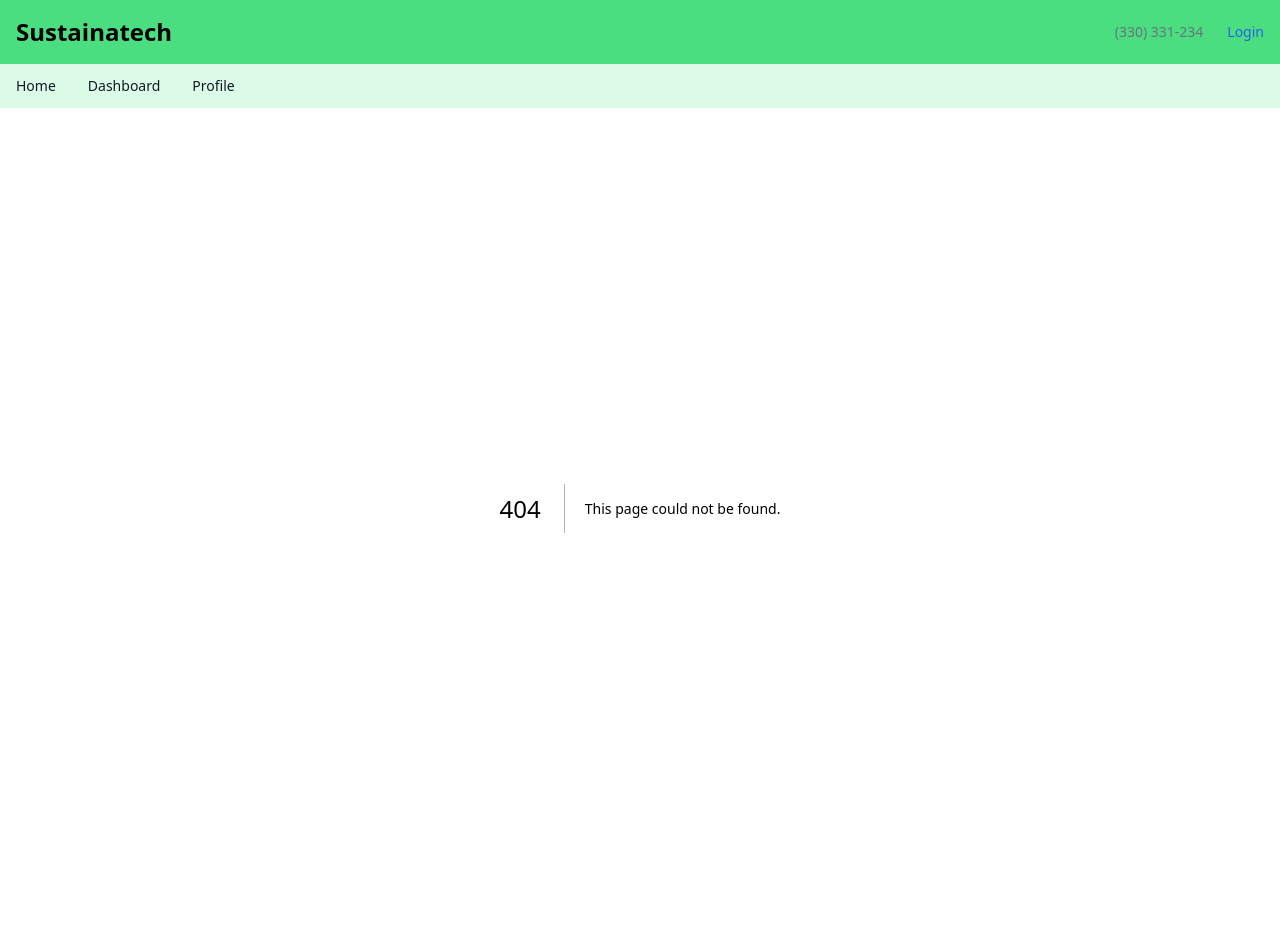
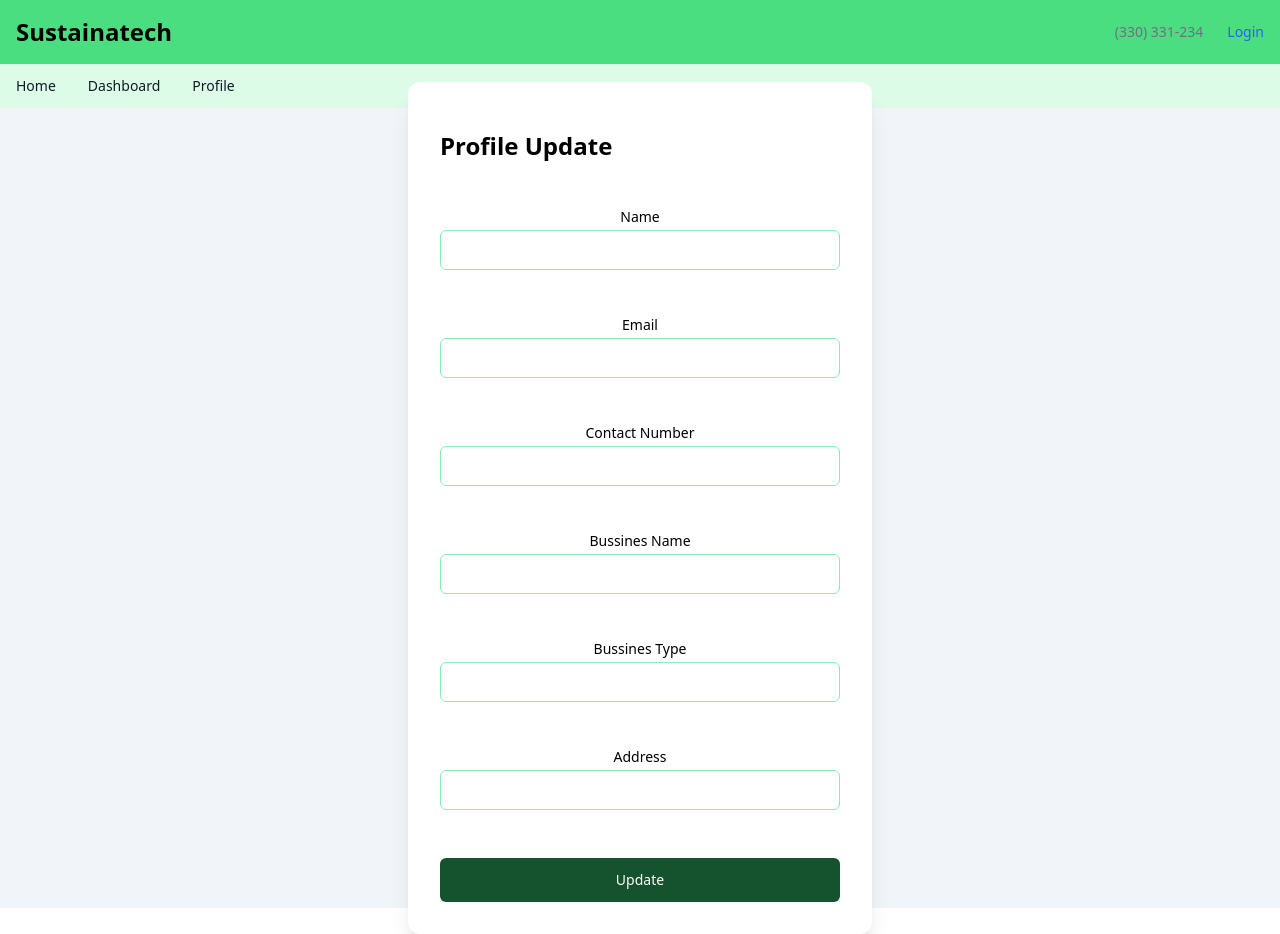
Before and after one commit to TheFerj/sustainatech_realstate_app, a Next.js app: page /pages/editProfile in a window 1280 px wide. Before the commit this address had no page. Before the commit the page ends 908 px from the top, so only its background shows below. Built offline with nearby package versions, Linux system fonts and the light colour scheme; no server answers; the database is empty.

Commit message:
fix profile page

```diff
--- a/app/(auth)/register/form.tsx
+++ b/app/(auth)/register/form.tsx
@@ -6,8 +6,10 @@ import { Input } from '@/components/ui/input';
 import { Label } from '@/components/ui/label';
 import { signIn } from 'next-auth/react';
 import { useState } from 'react';
-
-export const RegisterForm = () => {
+interface RegisterFormProps {
+  names: string;
+}
+export const RegisterForm: React.FC<RegisterFormProps> = ({names}) => {
   const [email, setEmail] = useState('');
   const [name, setName] = useState('');
   const [location, setLocation] = useState('');
@@ -47,6 +49,7 @@ export const RegisterForm = () => {
   return (
     <form onSubmit={onSubmit} className="space-y-12 w-full sm:w-[400px]">
       <div className="grid w-full items-center gap-1.5">
+        {names}
         <Label htmlFor="email">Email</Label>
         <Input
           className="w-full"
--- a/app/(auth)/register/page.tsx
+++ b/app/(auth)/register/page.tsx
@@ -1,12 +1,13 @@
 import Link from 'next/link'
 import { RegisterForm } from './form'
+
 
 export default function RegisterPage() {
   return (
     <div className="h-screen w-screen flex justify-center items-center bg-slate-100">
       <div className="sm:shadow-xl px-8 pb-8 pt-12 sm:bg-white rounded-xl space-y-12">
         <h1 className="font-semibold text-2xl">Create your Account</h1>
-        <RegisterForm />
+        <RegisterForm names="john"/>
         <p className="text-center">
           Have an account?{' '}
           <Link className="text-green-500 hover:underline" href="/login">
--- a/app/api/user/[id]/route.ts
+++ b/app/api/user/[id]/route.ts
@@ -40,12 +40,12 @@ export async function PUT(
 export async function PATCH(
     request:Request, {params} : {params:{id:string}}) {
 
-    const id = params.id
+    const email = params.id
     const json = await request.json()
 
     const updated = await prisma.user.update({
         where:{
-            id: parseInt(id,10)
+            email: email
         },
         data:json
     })
--- a/app/pages/dashboard/page.tsx
+++ b/app/pages/dashboard/page.tsx
@@ -1,5 +1,6 @@
 import { authOptions } from "@/app/api/auth/[...nextauth]/route";
 import { LoginButton, LogoutButton } from "@/app/auth";
+import { ConcernBox } from "@/components/concernForm";
 
 import { getServerSession } from "next-auth";
 import { getSession } from "next-auth/react";
@@ -29,18 +30,9 @@ export default async function Dashboard() {
   const contact_number = user?.contact_number;
   return (
     <div className="grid w-full items-center justify-center">
-      <div className="p-4 border border-gray-300 rounded-md text-center">
+      <div></div>
+      <ConcernBox/>
+    </div>
 
-        <h2>Server Session</h2>
-        <div>Name: {name}</div>
-        <div>Business Names: {business_name}</div>
-        <div>Bussines Type:{business_type}</div>
-        <div>Location: {location}</div>
-        <div>Contact_number: {contact_number}</div>
-
-        <LoginButton />
-        <LogoutButton />
-      </div>
-    </div>
   );
 }
--- /dev/null
+++ b/app/pages/editProfile/editFrom.tsx
@@ -0,0 +1,152 @@
+"use client"
+
+import { Alert } from '@/components/ui/alert';
+import { Button } from '@/components/ui/button';
+import { Input } from '@/components/ui/input';
+import { Label } from '@/components/ui/label';
+import { signIn } from 'next-auth/react';
+import { useRouter, useSearchParams } from 'next/navigation'
+import { useState } from 'react';
+
+
+interface ProfileFormProps {
+  Current_name: string;
+  Current_email: string;
+  Current_contact: string;
+  Current_businessName: string;
+  Current_businessType: string;
+  Current_location: string;
+
+}
+
+export const ProfileForm: React.FC<ProfileFormProps> = ({
+    Current_name,Current_email,
+    Current_contact,
+    Current_businessName,
+    Current_businessType,
+    Current_location}) => {
+        const router = useRouter()
+        const searchParams = useSearchParams()
+        const callbackUrl = searchParams.get('callbackUrl') || '/pages/profile'
+  const [email, setEmail] = useState(Current_email);
+  const [name, setName] = useState(Current_name);
+  const [location, setLocation] = useState(Current_location);
+  const [contact_number, setContact_number] = useState(Current_contact);
+  const [business_name, setBusiness_name] = useState(Current_businessName);
+  const [business_type, setBusiness_type] = useState(Current_businessType);
+  const [error, setError] = useState<string | null>(null);
+  const [successMessage, setSuccessMessage] = useState<string | null>(null);
+
+  const onSubmit = async (e: React.FormEvent) => {
+    e.preventDefault();
+
+    try {
+
+      const res = await fetch('http://localhost:3000/api/user/' + Current_email, {
+        method: 'PATCH',
+        body: JSON.stringify({
+          email,
+          name,
+          location,
+          contact_number,
+          business_name,
+          business_type,
+           // Include the role property in the request body
+        }),
+        headers: {
+          'Content-Type': 'application/json',
+        },
+      });
+      if (res.ok) {
+        router.push(callbackUrl || '/pages/profile')
+        setSuccessMessage('Update Successful');
+      } else {
+        setError((await res.json()).error);
+      }
+    } catch (error: any) {
+      setError(error?.message);
+    }
+  };
+
+  return (
+    <form onSubmit={onSubmit} className="space-y-12 w-full sm:w-[400px]">
+      <div className="grid w-full items-center gap-1.5">
+        <Label htmlFor="email">Name</Label>
+        <Input
+          className="w-full"
+          required
+          value={name}
+          onChange={(e) => setName(e.target.value)}
+          id="name"
+          type="name"
+        />
+      </div>
+      <div className="grid w-full items-center gap-1.5">
+        <Label htmlFor="email">Email</Label>
+        <Input
+          className="w-full"
+          required
+          value={email}
+          onChange={(e) => setEmail(e.target.value)}
+          id="email"
+          type="email"
+        />
+      </div>
+      <div className="grid w-full items-center gap-1.5">
+        <Label htmlFor="email">Contact Number</Label>
+        <Input
+          className="w-full"
+          required
+          value={contact_number}
+          onChange={(e) => setContact_number(e.target.value)}
+          id="location"
+          type="location"
+        />
+      </div>
+      <div className="grid w-full items-center gap-1.5">
+        <Label htmlFor="password">Bussines Name</Label>
+        <Input
+          className="w-full"
+          required
+          value={business_name}
+          onChange={(e) => setBusiness_name(e.target.value)}
+          id="business_name"
+          type="business_name"
+        />
+      </div>
+      <div className="grid w-full items-center gap-1.5">
+        <Label htmlFor="email">Bussines Type</Label>
+        <Input
+          className="w-full"
+          required
+          value={business_type}
+          onChange={(e) => setBusiness_type(e.target.value)}
+          id="business_type"
+          type="business_type"
+        />
+      </div>
+      <div className="grid w-full items-center gap-1.5">
+        <Label htmlFor="password">Address</Label>
+        <Input
+          className="w-full"
+          required
+          value={location}
+          onChange={(e) => setLocation(e.target.value)}
+          id="Address"
+          type="Address"
+        />
+      </div>
+      {error && <Alert>{error}</Alert>}
+      {successMessage && (
+        <div className="p-4 mb-4 text-sm text-green-800 rounded-lg bg-green-50 dark:bg-gray-800 dark:text-green-400" role="alert">
+          <span className="font-medium">{successMessage}</span>
+        </div>
+      )}
+      <div className="w-full">
+        <Button className="w-full" size="lg">
+          Update
+        </Button>
+      </div>
+    </form>
+  );
+};
--- /dev/null
+++ b/app/pages/editProfile/page.tsx
@@ -0,0 +1,49 @@
+import Link from 'next/link'
+import { ProfileForm } from './editFrom'
+import { getServerSession } from 'next-auth';
+import { authOptions } from '@/app/api/auth/[...nextauth]/route';
+
+
+export default async function EditProfile() {
+    const session = await getServerSession(authOptions);
+    const userId = session?.user?.email; // Replace with your session ID retrieval log
+    async function getUSerData() {
+      const res = await fetch('http://localhost:3000/api/user/' + userId, {
+    method: 'GET',
+    headers: {
+      'Cache-Control': 'no-cache' // or other cache control directives
+    }
+  });
+
+  if (!res.ok) {
+    throw new Error('Failed to fetch data');
+  }
+
+  return res.json();
+    }
+
+
+    const users = await getUSerData();
+    const email = users?.email;
+    const name = users?.name;
+    const business_name = users?.business_name;
+    const business_type = users?.business_type;
+    const location = users?.location;
+    const contact_number = users?.contact_number;
+
+  return (
+    <div className="h-screen w-screen flex justify-center items-center bg-slate-100">
+      <div className="sm:shadow-xl px-8 pb-8 pt-12 sm:bg-white rounded-xl space-y-12">
+        <h1 className="font-semibold text-2xl">Profile Update</h1>
+        <p className="text-center">
+          <ProfileForm  Current_name={name}
+          Current_email={email}
+          Current_contact={contact_number}
+          Current_businessName={business_name}
+          Current_businessType={business_type}
+          Current_location={location}  />
+        </p>
+      </div>
+    </div>
+  )
+}
--- a/app/pages/profile/page.tsx
+++ b/app/pages/profile/page.tsx
@@ -1,13 +1,9 @@
 import { authOptions } from "@/app/api/auth/[...nextauth]/route";
-import { LoginButton, LogoutButton } from "@/app/auth";
-import { User } from "@/app/user";
 import { ConcernBox } from "@/components/concernForm";
-import { prisma } from "@/lib/prisma";
 import { getServerSession } from "next-auth";
-import { getSession } from "next-auth/react";
-import { NextResponse } from "next/server";
+import Link from "next/link";
 
-export default async function Dashboard() {
+export default async function Profile() {
   // Fetch user using Prisma based on session ID
   const session = await getServerSession(authOptions);
   const userId = session?.user?.email; // Replace with your session ID retrieval log
@@ -51,7 +47,7 @@ return res.json();
                                     d="M16 7a4 4 0 11-8 0 4 4 0 018 0zM12 14a7 7 0 00-7 7h14a7 7 0 00-7-7z" />
                             </svg>
                         </span>
-                        <span className="tracking-wide">About</span>
+                        <span className="tracking-wide">Profile</span>
                     </div>
                     <div className="text-gray-700">
                         <div className="grid md:grid-cols-2 text-sm">
@@ -83,11 +79,14 @@ return res.json();
                             </div>
                         </div>
                     </div>
+                    <Link legacyBehavior href="pages/editProfile">
                     <button
                         className="block w-full text-blue-800 text-sm font-semibold rounded-lg hover:bg-gray-100 focus:outline-none focus:shadow-outline focus:bg-gray-100 hover:shadow-xs p-3 my-4">
                           Edit Information</button>
+                    </Link>
+
                 </div>
-                <ConcernBox/>
+
       </div>
     </div>
   );
--- a/package.json
+++ b/package.json
@@ -25,7 +25,7 @@
     "express": "^4.18.2",
     "flowbite": "^1.6.5",
     "lucide-react": "^0.126.0",
-    "next": "13.2.1",
+    "next": "^13.4.3-canary.1",
     "next-auth": "^0.0.0-pr.6777.c5550344",
     "react": "18.2.0",
     "react-dom": "18.2.0",
```
Also changed, not shown: 2 other files (tests, documents, lock files or other folders).
